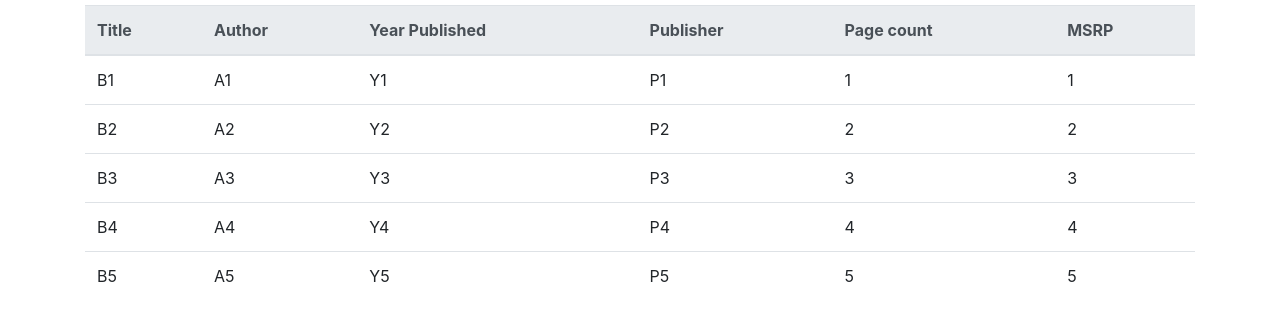
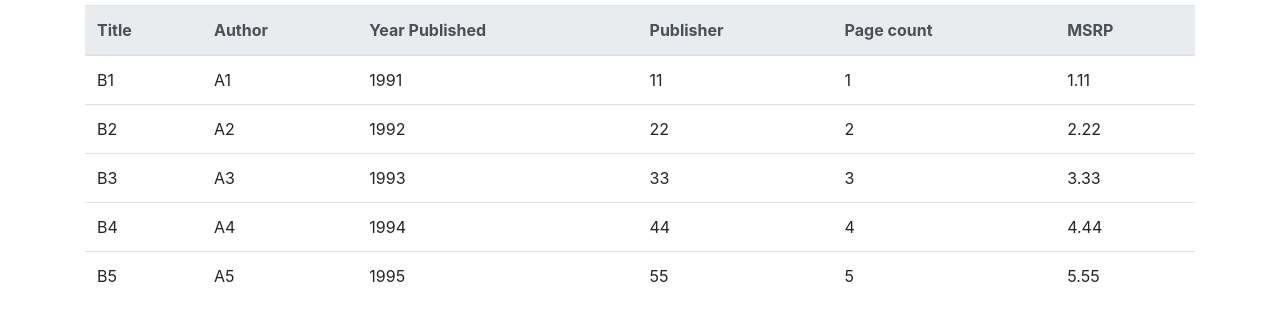
Before and after one commit to iu-msis/basic-html-AanchalWadhwani, a plain HTML site: page public/Books.html in a window 1280 px wide. Shown: the part 163-476 px from the top of the page. Drawn offline with nearby package versions, Linux system fonts and the light colour scheme; files whose address does not match are found by name.

Commit message:
Updated table and form
Updated table and form (Changed data of table )

```diff
--- a/public/Books.html
+++ b/public/Books.html
@@ -47,42 +47,42 @@
     <tr>
       <td >B1</td>
       <td>A1</td>
-      <td>Y1</td>
-      <td>P1</td>
+      <td>1991</td>
+      <td>11</td>
       <td>1</td>
-      <td>1</td>
+      <td>1.11</td>
     </tr>
     <tr>
       <td >B2</td>
       <td>A2</td>
-      <td>Y2</td>
-      <td>P2</td>
+      <td>1992</td>
+      <td>22</td>
       <td>2</td>
-      <td>2</td>
+      <td>2.22</td>
     </tr>
     <tr>
       <td >B3</td>
       <td>A3</td>
-      <td>Y3</td>
-      <td>P3</td>
+      <td>1993</td>
+      <td>33</td>
       <td>3</td>
-      <td>3</td>
+      <td>3.33</td>
     </tr>
     <tr>
       <td >B4</td>
       <td>A4</td>
-      <td>Y4</td>
-      <td>P4</td>
+      <td>1994</td>
+      <td>44</td>
       <td>4</td>
-      <td>4</td>
+      <td>4.44</td>
     </tr>
     <tr>
       <td >B5</td>
       <td>A5</td>
-      <td>Y5</td>
-      <td>P5</td>
+      <td>1995</td>
+      <td>55</td>
       <td>5</td>
-      <td>5</td>
+      <td>5.55</td>
     </tr>
   </tbody>
 </table>
```
